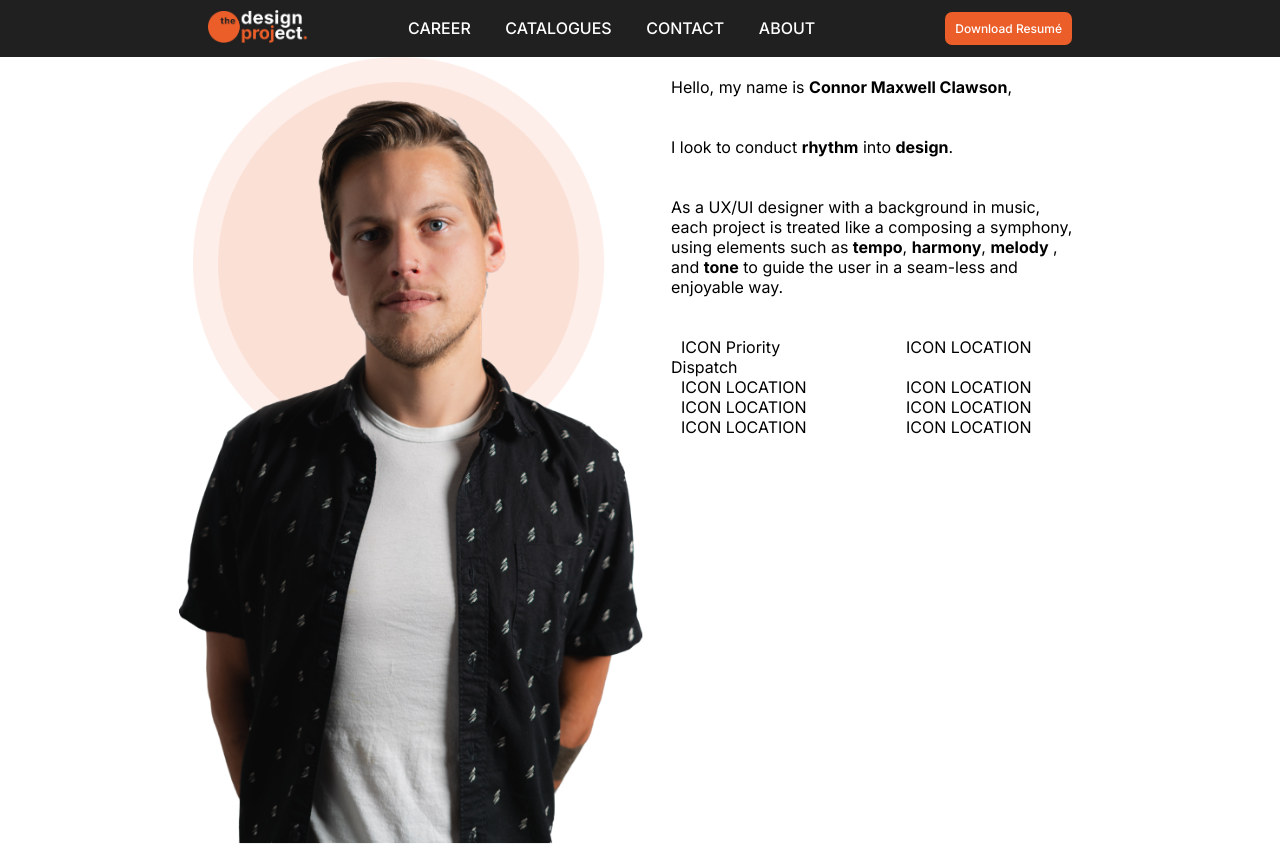
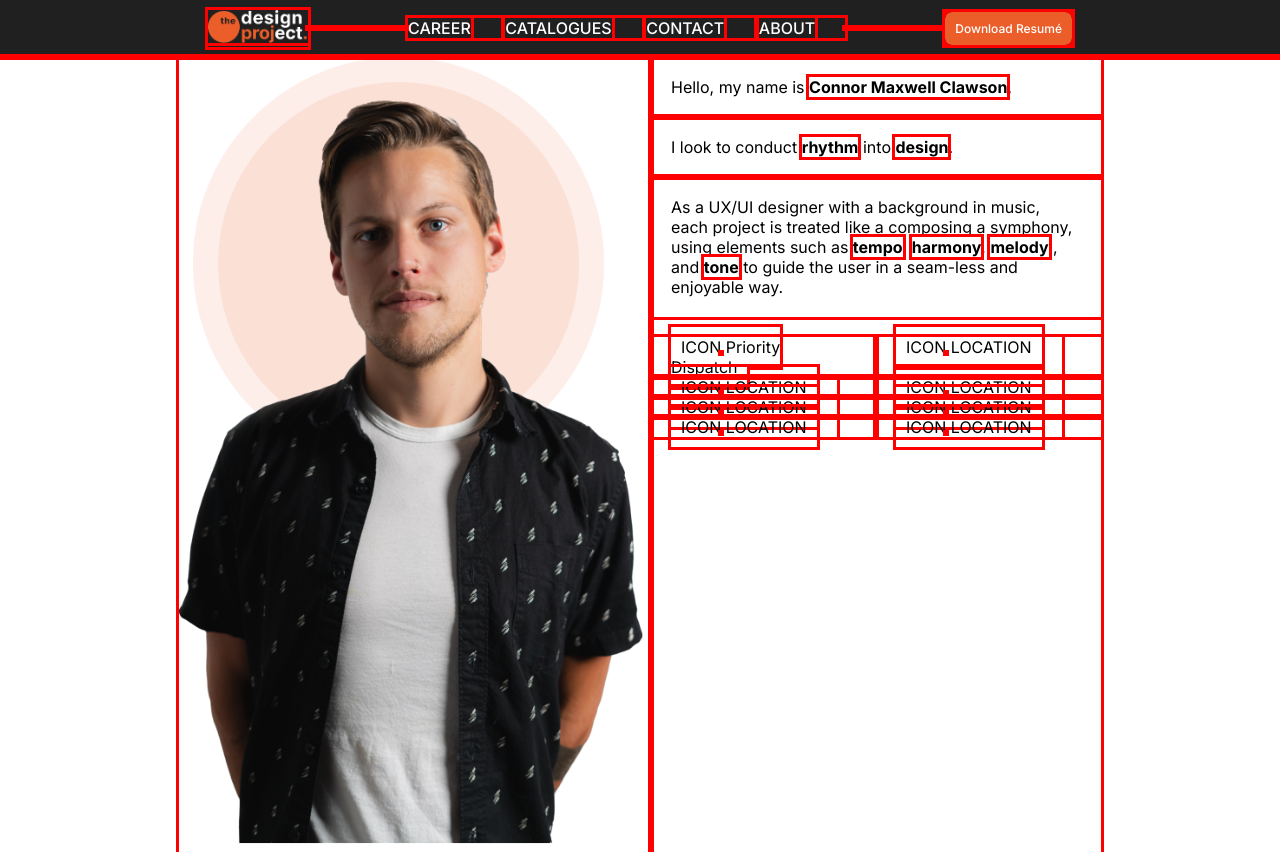
Before and after one commit to Kahn-UX/HW-18, a plain HTML site: page index.html in a window 1280 px wide. Shown: the top 852 px of the page. Drawn offline with Linux system fonts and the light colour scheme; files that its build step writes are made by us from their sources.

Commit message:
Whatever!

```diff
--- a/index.css
+++ b/index.css
@@ -40,18 +40,21 @@ h1 {
 }
 
 h2 {
+
   font-family: "Inter", sans-serif;
   font-weight: 200;
   font-size: 2rem;
 }
 
 .smallText {
+
   font-family: "Inter", sans-serif;
   font-weight: 200;
   font-size: 14px;
 }
 
 p {
+  outline: solid red;
   font-family: "Inter", sans-serif;
   font-weight: 300;
   font-size: 1.5rem;
@@ -62,6 +65,7 @@ p {
 /* HEADER & NAVIGATION */
 
 header {
+  outline: solid red;
   display: flex;
   justify-content: center;
   align-items: center;
@@ -71,6 +75,7 @@ header {
 }
 
 * {
+  outline: solid red;
   box-sizing: border-box;
   font-family: "Inter", sans-serif;
   margin: 0;
@@ -79,31 +84,37 @@ header {
 }
 
 .logo {
+  outline: solid red;
   cursor: pointer;
   max-width: 100px;
   justify-content: flex-start;
 }
 
 .navLinks {
+  outline: solid red;
   list-style: none;
 }
 
 .navLinks li {
+  outline: solid red;
   display: inline-flex;
   padding-inline: 0px 30px;
 }
 
 .navLinks li a {
+  outline: solid red;
   transition: all 0.3s ease 0s;
 }
 
 .navLinks li a:hover {
+  outline: solid red;
   color: #0088a9
 }
 
 /* BUTTONS */
 
 button {
+  outline: solid red;
   min-width: 100%;
   min-height: 100%;
   padding: 9px 10px;
@@ -121,16 +132,19 @@ button:hover {
 /* HERO IMAGE */
 
 hero {
+  outline: solid red;
   display: flex;
   background-color: #C0BAB3;
 }
 
 .profilePicture {
+  outline: solid red;
   max-height: 800px;
 
 }
 
 .containerFlex {
+  outline: solid red;
   display: flex;
   width: 50vw;
   height: 800px;
@@ -139,16 +153,19 @@ hero {
 }
 
 .divCenter {
+  outline: solid red;
   align-items: center;
   justify-content: center;
 }
 
 .centerText {
+  outline: solid red;
   margin: 5rem;
   padding: 5rem;
 }
 
 .heroContainer {
+  outline: solid red;
   display: flex;
   height: 800px;
   background-color: white;
@@ -168,12 +185,14 @@ hero {
 }
 
 .flexItemRow {
+  outline: solid red;
   width: 100%;
   display: flex;
 
 }
 
 .flexItemFirst {
+  outline: solid red;
   width: 675px;
   height: 125px;
   align-items: center;
@@ -185,22 +204,26 @@ hero {
 }
 
 .columnBox {
+  outline: solid red;
   display: flex;
   flex-direction: column;
   max-width: 450px;
 }
 
 .innerColumnBox {
+  outline: solid red;
   padding: 0 20px;
 
 }
 
 .rowBox {
+  outline: solid red;
   flex-direction: row;
   height: 300px;
 }
 
 .innerRowBox {
+  outline: solid red;
   display: flex;
   justify-content: space-around;
   flex-direction: row;
@@ -208,6 +231,7 @@ hero {
 }
 
 .icon {
+  outline: solid red;
   padding: 10px;
 }
 
--- a/index.html
+++ b/index.html
@@ -7,13 +7,14 @@
     <title>homePage</title>
     <meta name="description" content="">
     <meta name="viewport" content="width=device width, initial-scale=1.0">
-    <link href="../CSS/Index.css" rel="stylesheet" type="text/css">
+    <link href="/index.css" rel="stylesheet" type="text/css">
+    <link rel="stylesheet" media="mediatype and|not|only (expressions)" href="/index (mobile).css">
 </head>
 
 <body>
     <header>
         <div><a href="#home"><img class="logo"
-                    src="../Content/theDesignProject (io) Logo.png"
+                    src="/Content/theDesignProject (io) Logo.png"
                     alt="the Design Project Company Logo"></a></div>
         <div class="headerSpacer"></div>
         <nav>
@@ -30,7 +31,7 @@
     </header>
     <section class="heroContainer">
         <div>
-            <img class="profilePicture" src="../Content/Profile Picture.png"
+            <img class="profilePicture" src="/Content/Profile Picture.png"
                 alt="Portrait of Connor M. Clawson">
         </div>
         <div class="columnBox">
```
Also changed, not shown: index (mobile).css (added).
